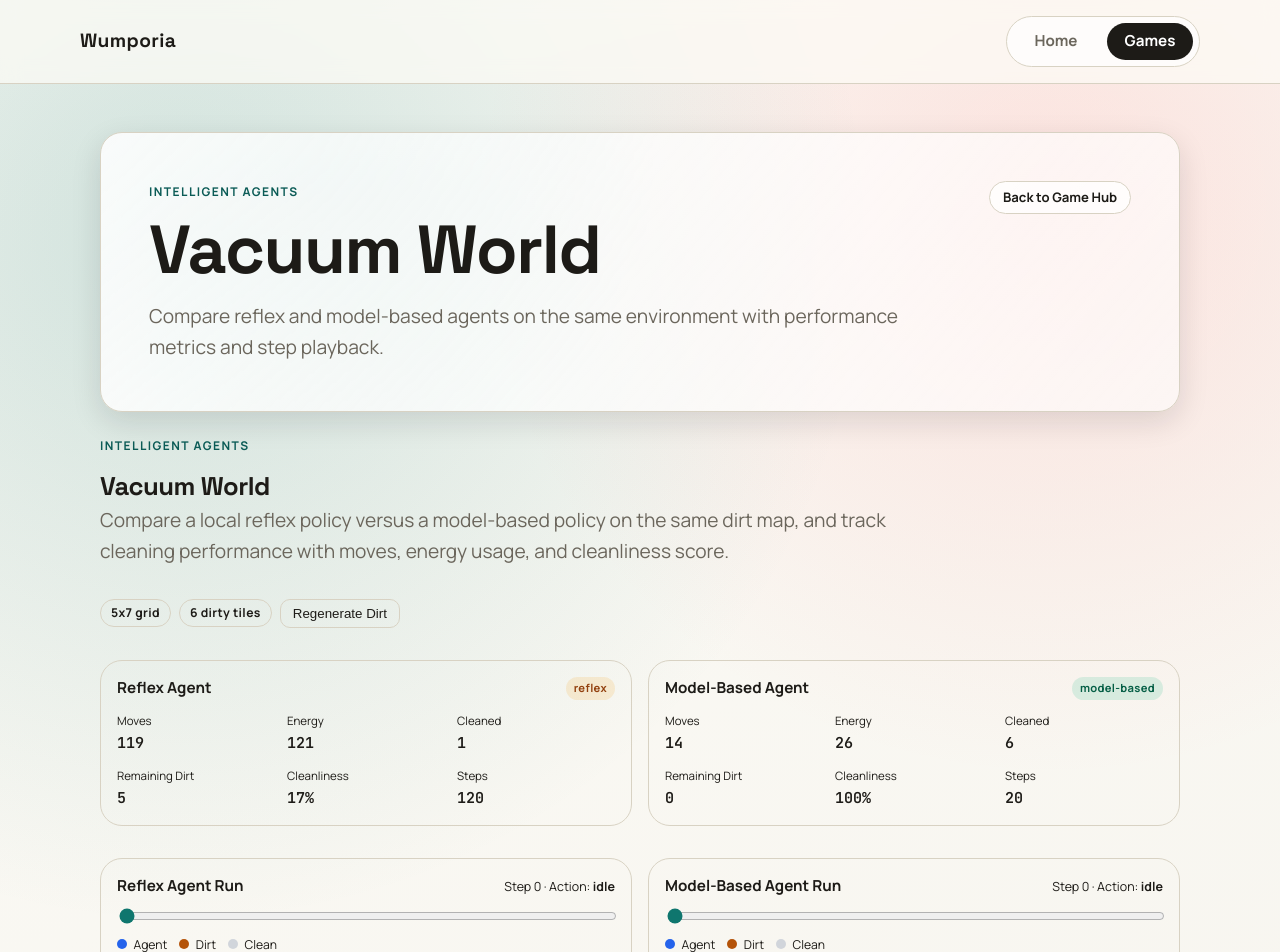
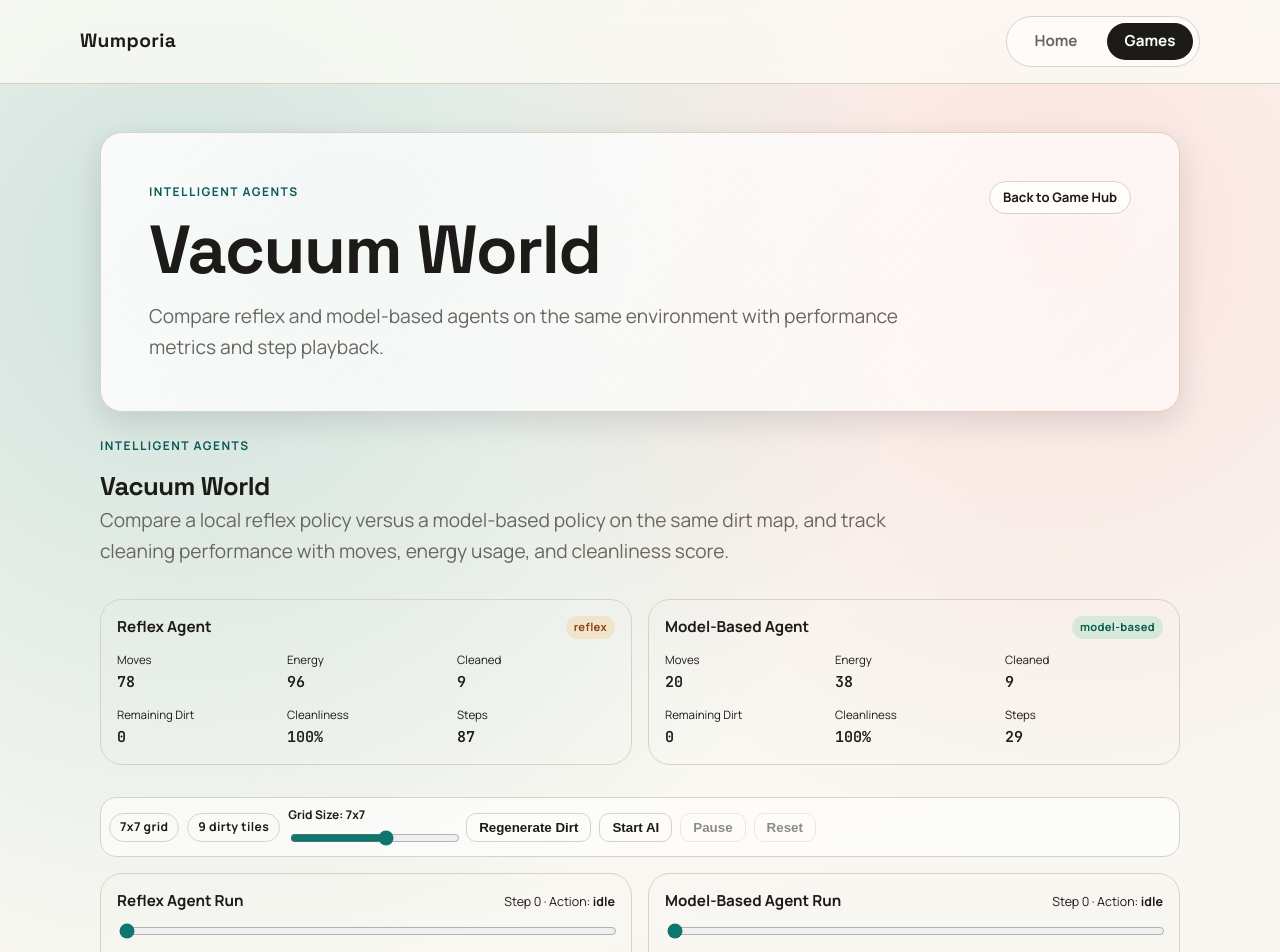
Before and after one commit to Cosmos-0118/Wumporia, a React (Vite) app: page /games/vacuum in a window 1280 px wide. Shown: the top 952 px of the page. Built offline with nearby package versions, Linux system fonts and the light colour scheme.

Commit message:
feat(vacuum): enhance VacuumWorldSection with grid size controls and AI replay functionality

```diff
--- a/src/features/vacuum/components/VacuumWorldSection.tsx
+++ b/src/features/vacuum/components/VacuumWorldSection.tsx
@@ -1,4 +1,4 @@
-import { useMemo, useState } from 'react'
+import { useEffect, useMemo, useState } from 'react'
 
 import { runVacuumComparison } from '@/features/vacuum/engine/agents'
 import { createVacuumWorld, defaultVacuumBlueprint } from '@/features/vacuum/engine/world'
@@ -10,6 +10,11 @@ import type {
   VacuumWorld,
 } from '@/features/vacuum/types/vacuum'
 import { toVacuumKey } from '@/features/vacuum/utils/position'
+
+const VACUUM_AUTOPLAY_MS = 420
+const MIN_GRID_SIZE = 3
+const MAX_GRID_SIZE = 10
+const DEFAULT_GRID_SIZE = Math.min(MAX_GRID_SIZE, Math.max(defaultVacuumBlueprint.rows, defaultVacuumBlueprint.cols))
 
 interface VacuumPaneProps {
   title: string
@@ -126,14 +131,126 @@ function VacuumPane({ title, world, result, step, onStepChange }: VacuumPaneProp
 }
 
 export function VacuumWorldSection() {
-  const [world, setWorld] = useState<VacuumWorld>(() => createVacuumWorld(defaultVacuumBlueprint))
+  const [gridSize, setGridSize] = useState(DEFAULT_GRID_SIZE)
+  const [world, setWorld] = useState<VacuumWorld>(() =>
+    createVacuumWorld({
+      ...defaultVacuumBlueprint,
+      rows: DEFAULT_GRID_SIZE,
+      cols: DEFAULT_GRID_SIZE,
+      start: {
+        row: Math.min(defaultVacuumBlueprint.start.row, DEFAULT_GRID_SIZE - 1),
+        col: Math.min(defaultVacuumBlueprint.start.col, DEFAULT_GRID_SIZE - 1),
+      },
+    }),
+  )
   const [reflexStep, setReflexStep] = useState(0)
   const [modelStep, setModelStep] = useState(0)
+  const [isPlaying, setIsPlaying] = useState(false)
+
+  const buildWorld = (nextGridSize: number, randomStart: boolean): VacuumWorld => {
+    const safeSize = Math.max(MIN_GRID_SIZE, Math.min(MAX_GRID_SIZE, nextGridSize))
+
+    const start = randomStart
+      ? {
+          row: Math.floor(Math.random() * safeSize),
+          col: Math.floor(Math.random() * safeSize),
+        }
+      : {
+          row: Math.max(0, Math.min(safeSize - 1, world.start.row)),
+          col: Math.max(0, Math.min(safeSize - 1, world.start.col)),
+        }
+
+    return createVacuumWorld({
+      ...defaultVacuumBlueprint,
+      rows: safeSize,
+      cols: safeSize,
+      start,
+    })
+  }
 
   const comparison = useMemo(() => runVacuumComparison(world, 120), [world])
+  const reflexMaxStep = Math.max(0, comparison.reflex.history.length - 1)
+  const modelMaxStep = Math.max(0, comparison.modelBased.history.length - 1)
+  const reflexDone = reflexStep >= reflexMaxStep
+  const modelDone = modelStep >= modelMaxStep
+  const isAutoPlaying = isPlaying && !(reflexDone && modelDone)
+
+  useEffect(() => {
+    if (!isAutoPlaying) {
+      return
+    }
+
+    const timer = window.setTimeout(() => {
+      if (!reflexDone) {
+        setReflexStep((currentStep) => Math.min(currentStep + 1, reflexMaxStep))
+      }
+
+      if (!modelDone) {
+        setModelStep((currentStep) => Math.min(currentStep + 1, modelMaxStep))
+      }
+    }, VACUUM_AUTOPLAY_MS)
+
+    return () => {
+      window.clearTimeout(timer)
+    }
+  }, [
+    isAutoPlaying,
+    modelDone,
+    modelMaxStep,
+    modelStep,
+    reflexDone,
+    reflexMaxStep,
+    reflexStep,
+  ])
+
+  const handleStartAi = () => {
+    if (reflexDone) {
+      setReflexStep(0)
+    }
+
+    if (modelDone) {
+      setModelStep(0)
+    }
+
+    if (reflexMaxStep === 0 && modelMaxStep === 0) {
+      return
+    }
+
+    setIsPlaying(true)
+  }
+
+  const handlePauseAi = () => {
+    setIsPlaying(false)
+  }
+
+  const handleResetReplay = () => {
+    setIsPlaying(false)
+    setReflexStep(0)
+    setModelStep(0)
+  }
+
+  const handleReflexStepChange = (step: number) => {
+    setIsPlaying(false)
+    setReflexStep(step)
+  }
+
+  const handleModelStepChange = (step: number) => {
+    setIsPlaying(false)
+    setModelStep(step)
+  }
 
   const regenerate = () => {
-    const next = createVacuumWorld(defaultVacuumBlueprint)
+    setIsPlaying(false)
+    const next = buildWorld(gridSize, false)
+    setWorld(next)
+    setReflexStep(0)
+    setModelStep(0)
+  }
+
+  const handleGridSizeChange = (nextSize: number) => {
+    setIsPlaying(false)
+    setGridSize(nextSize)
+    const next = buildWorld(nextSize, false)
     setWorld(next)
     setReflexStep(0)
     setModelStep(0)
@@ -150,16 +267,56 @@ export function VacuumWorldSection() {
             track cleaning performance with moves, energy usage, and cleanliness score.
           </p>
         </div>
-        <div className="vacuum-summary-chips">
-          <span>{world.rows}x{world.cols} grid</span>
-          <span>{world.dirtKeys.length} dirty tiles</span>
-          <button type="button" onClick={regenerate}>Regenerate Dirt</button>
-        </div>
       </div>
 
       <div className="vacuum-metrics-row">
         <MetricsCard metrics={comparison.reflex.metrics} agentType="reflex" />
         <MetricsCard metrics={comparison.modelBased.metrics} agentType="model-based" />
+      </div>
+
+      <div className="vacuum-summary-chips">
+        <span>{world.rows}x{world.cols} grid</span>
+        <span>{world.dirtKeys.length} dirty tiles</span>
+        <label className="vacuum-size-slider" htmlFor="vacuum-grid-size">
+          Grid Size: {gridSize}x{gridSize}
+          <input
+            id="vacuum-grid-size"
+            type="range"
+            className="vacuum-size-slider__input"
+            min={MIN_GRID_SIZE}
+            max={MAX_GRID_SIZE}
+            step={1}
+            value={gridSize}
+            onChange={(event) => handleGridSizeChange(Number(event.target.value))}
+          />
+        </label>
+        <button type="button" onClick={regenerate}>Regenerate Dirt</button>
+        <div className="vacuum-replay-controls" aria-label="Vacuum AI replay controls">
+          <button
+            type="button"
+            className="vacuum-replay-controls__button"
+            onClick={handleStartAi}
+            disabled={isAutoPlaying || (reflexMaxStep === 0 && modelMaxStep === 0)}
+          >
+            Start AI
+          </button>
+          <button
+            type="button"
+            className="vacuum-replay-controls__button vacuum-replay-controls__button--ghost"
+            onClick={handlePauseAi}
+            disabled={!isAutoPlaying}
+          >
+            Pause
+          </button>
+          <button
+            type="button"
+            className="vacuum-replay-controls__button vacuum-replay-controls__button--ghost"
+            onClick={handleResetReplay}
+            disabled={reflexStep === 0 && modelStep === 0}
+          >
+            Reset
+          </button>
+        </div>
       </div>
 
       <div className="vacuum-panels">
@@ -168,14 +325,14 @@ export function VacuumWorldSection() {
           world={world}
           result={comparison.reflex}
           step={reflexStep}
-          onStepChange={setReflexStep}
+          onStepChange={handleReflexStepChange}
         />
         <VacuumPane
           title="Model-Based Agent Run"
           world={world}
           result={comparison.modelBased}
           step={modelStep}
-          onStepChange={setModelStep}
+          onStepChange={handleModelStepChange}
         />
       </div>
     </section>
--- a/src/features/vacuum/engine/agents.ts
+++ b/src/features/vacuum/engine/agents.ts
@@ -13,10 +13,32 @@ interface SimState {
   agent: VacuumPosition
   dirtySet: Set<string>
   step: number
-  reflexDirectionIdx: number
+  reflexPatrol: VacuumPosition[]
+  reflexPatrolIdx: number
+  reflexPatrolForward: boolean
 }
 
-const directionCycle: VacuumAction[] = ['right', 'down', 'left', 'up']
+function createReflexPatrol(world: VacuumWorld): VacuumPosition[] {
+  const path: VacuumPosition[] = []
+
+  for (let row = 0; row < world.rows; row += 1) {
+    if (row % 2 === 0) {
+      for (let col = 0; col < world.cols; col += 1) {
+        path.push({ row, col })
+      }
+    } else {
+      for (let col = world.cols - 1; col >= 0; col -= 1) {
+        path.push({ row, col })
+      }
+    }
+  }
+
+  if (path.length === 0) {
+    return [{ ...world.start }]
+  }
+
+  return path
+}
 
 function inBounds(position: VacuumPosition, world: VacuumWorld): boolean {
   return (
@@ -61,15 +83,44 @@ function chooseReflexAction(state: SimState, world: VacuumWorld): VacuumAction {
     return 'suck'
   }
 
-  for (let i = 0; i < directionCycle.length; i++) {
-    const idx = (state.reflexDirectionIdx + i) % directionCycle.length
-    const action = directionCycle[idx]
-    if (action === undefined) {
-      continue
-    }
+  if (state.reflexPatrol.length <= 1) {
+    return 'idle'
+  }
+
+  let nextIdx = state.reflexPatrolForward ? state.reflexPatrolIdx + 1 : state.reflexPatrolIdx - 1
+
+  if (nextIdx >= state.reflexPatrol.length) {
+    state.reflexPatrolForward = false
+    nextIdx = state.reflexPatrolIdx - 1
+  } else if (nextIdx < 0) {
+    state.reflexPatrolForward = true
+    nextIdx = state.reflexPatrolIdx + 1
+  }
+
+  if (nextIdx < 0 || nextIdx >= state.reflexPatrol.length) {
+    return 'idle'
+  }
+
+  const nextTarget = state.reflexPatrol[nextIdx]
+  if (nextTarget === undefined) {
+    return 'idle'
+  }
+
+  let action: VacuumAction = 'idle'
+  if (nextTarget.row < state.agent.row) {
+    action = 'up'
+  } else if (nextTarget.row > state.agent.row) {
+    action = 'down'
+  } else if (nextTarget.col < state.agent.col) {
+    action = 'left'
+  } else if (nextTarget.col > state.agent.col) {
+    action = 'right'
+  }
+
+  if (action !== 'idle') {
     const next = move(state.agent, action)
     if (inBounds(next, world)) {
-      state.reflexDirectionIdx = (idx + 1) % directionCycle.length
+      state.reflexPatrolIdx = nextIdx
       return action
     }
   }
@@ -151,11 +202,20 @@ export function simulateVacuumAgent(
   agentType: VacuumAgentType,
   maxSteps = 120,
 ): VacuumRunResult {
+  const reflexPatrol = createReflexPatrol(world)
+  const reflexStartIdx = Math.max(
+    0,
+    reflexPatrol.findIndex(
+      (position) => position.row === world.start.row && position.col === world.start.col,
+    ),
+  )
   const state: SimState = {
     agent: { ...world.start },
     dirtySet: new Set(world.dirtKeys),
     step: 0,
-    reflexDirectionIdx: 0,
+    reflexPatrol,
+    reflexPatrolIdx: reflexStartIdx,
+    reflexPatrolForward: true,
   }
 
   const initialDirtCount = state.dirtySet.size
--- a/src/styles/globals.css
+++ b/src/styles/globals.css
@@ -1892,7 +1892,13 @@ a:hover {
   display: flex;
   gap: var(--space-2);
   align-items: center;
-  flex-wrap: wrap;
+  flex-wrap: nowrap;
+  overflow-x: auto;
+  padding: 8px;
+  border: 1px solid var(--color-border);
+  border-radius: var(--radius-md);
+  background: rgba(255, 255, 255, 0.62);
+  margin-bottom: var(--space-4);
 }
 
 .vacuum-summary-chips span {
@@ -1911,6 +1917,8 @@ a:hover {
   background: var(--color-surface-raised);
   color: var(--color-text);
   padding: 6px 12px;
+  font-weight: 600;
+  white-space: nowrap;
   border-radius: var(--radius-sm);
   cursor: pointer;
   transition: all 120ms ease;
@@ -1921,11 +1929,55 @@ a:hover {
   color: var(--color-brand);
 }
 
+.vacuum-size-slider {
+  display: grid;
+  gap: 4px;
+  min-width: 170px;
+  flex-shrink: 0;
+  font-size: 0.75rem;
+  font-weight: 600;
+  color: var(--color-text-muted);
+}
+
+.vacuum-size-slider__input {
+  width: 100%;
+  accent-color: var(--color-brand);
+}
+
 .vacuum-metrics-row {
   display: grid;
   grid-template-columns: repeat(auto-fit, minmax(240px, 1fr));
   gap: var(--space-4);
   margin-bottom: var(--space-6);
+}
+
+.vacuum-replay-controls {
+  display: flex;
+  gap: var(--space-2);
+  flex-wrap: nowrap;
+  margin-bottom: 0;
+  flex-shrink: 0;
+}
+
+.vacuum-replay-controls__button {
+  border: 1px solid var(--color-border);
+  border-radius: var(--radius-sm);
+  background: var(--color-brand);
+  color: #fff;
+  padding: 0.5rem 0.8rem;
+  font-weight: 700;
+  cursor: pointer;
+}
+
+.vacuum-replay-controls__button--ghost {
+  background: #fff;
+  color: var(--color-text);
+  font-weight: 600;
+}
+
+.vacuum-replay-controls__button:disabled {
+  opacity: 0.5;
+  cursor: not-allowed;
 }
 
 .vacuum-metrics-card {
```
Also changed, not shown: 1 other file (tests, documents, lock files or other folders).
